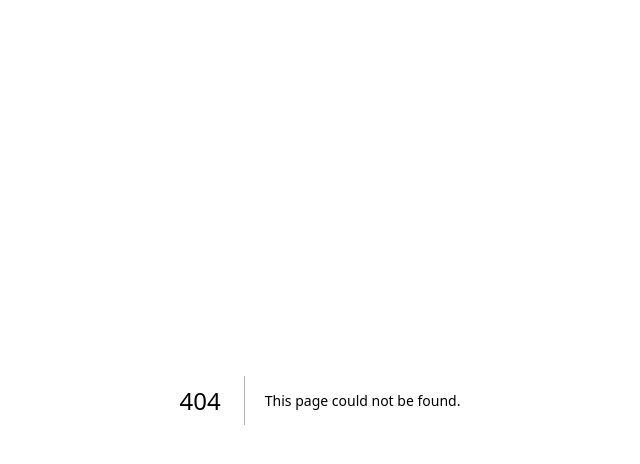
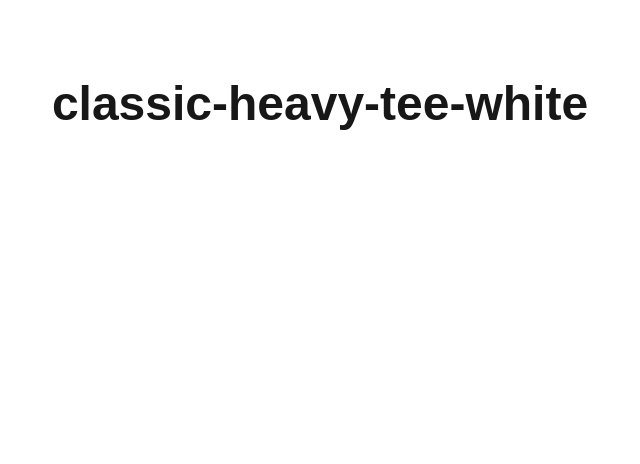
Before and after one commit to Prajwalsonekar2004/ecommerce-pro, a Next.js app: page /products/classic-heavy-tee-white in a window 1280 px wide. Before the commit this address had no page. Shown: the top 464 px of the page, without its empty margins (320-960 px from the left). Built offline with nearby package versions, Linux system fonts and the light colour scheme.

Commit message:
feat: add products listing and dynamic product routes

```diff
--- /dev/null
+++ b/app/products/[slug]/page.tsx
@@ -0,0 +1,15 @@
+type Props = {
+  params: Promise<{
+    slug: string;
+  }>;
+};
+
+export default async function ProductDetailsPage({ params, }: Props) {
+  const { slug } = await params;
+
+  return (
+    <main className="mx-auto max-w-[1440px] px-8 py-20">
+      <h1 className="text-5xl font-bold">{slug}</h1>
+    </main>
+  );
+}
--- /dev/null
+++ b/app/products/page.tsx
@@ -0,0 +1,9 @@
+export default function ProductsPage() {
+  return (
+    <main className="mx-auto max-w-[1440px] px-8 py-20">
+      <h1 className="text-5xl font-bold">All Products</h1>
+
+      <p className="mt-4 text-neutral-500">Browse our letest collection.</p>
+    </main>
+  );
+}
```
